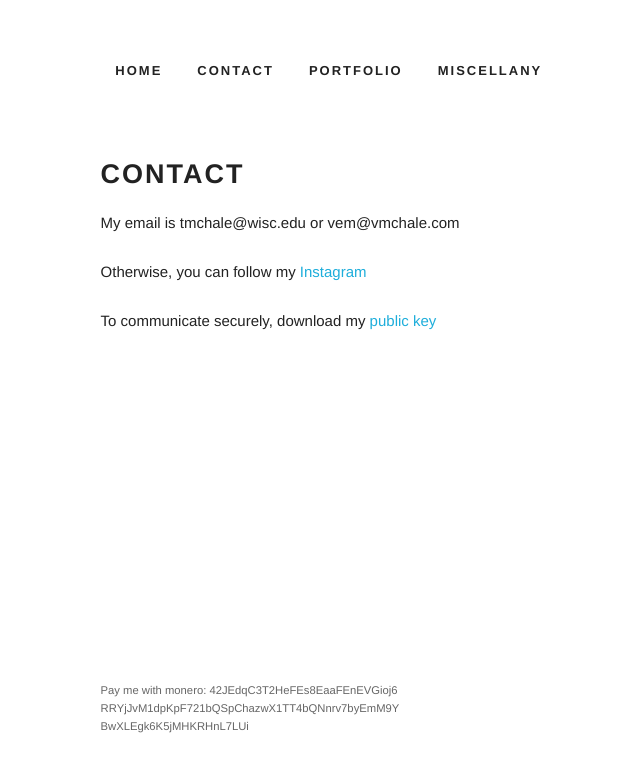
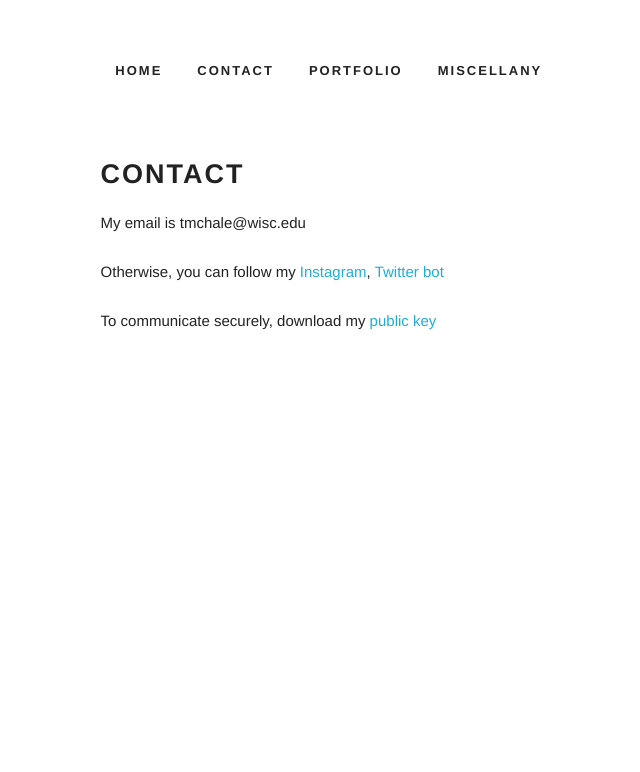
Before and after one commit to vmchale/vmchale.github.io, a plain HTML site: page contact.html in a window 1280 px wide. Shown: the whole page, without its empty margins (97-737 px from the left). Drawn offline with Linux system fonts and the light colour scheme.

Commit message:
updated contact

```diff
--- a/contact.html
+++ b/contact.html
@@ -59,11 +59,10 @@
   –––––––––––––––––––––––––––––––––––––––––––––––––– -->
   <div class="content">
     <h4>Contact</h4>
-    <p>My email is tmchale@wisc.edu or vem@vmchale.com</p>
-    <p>Otherwise, you can follow my <a target="_blank" href="http://instagram.com/vannessa_mc">Instagram</a></p>
-    <!--or <a target="_blank" href="http:/twitter.com/trannyfits">Twitter</a></p-->
+    <p>My email is tmchale@wisc.edu</p>
+    <p>Otherwise, you can follow my <a target="_blank" href="http://instagram.com/vannessa_mc">Instagram</a>, <a target="_blank" href="http://github.com/vmchale", or <a target="_blank" href="http:/twitter.com/my_build_errors">Twitter bot</a></p>
     <p>To communicate securely, download my <a download="vmchale.asc" href="vmchale.asc">public key</a></p>
-    <p class="pay">Pay me with monero: 42JEdqC3T2HeFEs8EaaFEnEVGioj6<br>RRYjJvM1dpKpF721bQSpChazwX1TT4bQNnrv7byEmM9Y<br>BwXLEgk6K5jMHKRHnL7LUi</p>
+    <!--<p class="pay">Pay me with monero: 42JEdqC3T2HeFEs8EaaFEnEVGioj6<br>RRYjJvM1dpKpF721bQSpChazwX1TT4bQNnrv7byEmM9Y<br>BwXLEgk6K5jMHKRHnL7LUi</p>-->
   </div>
 
 <!-- End Document
```
